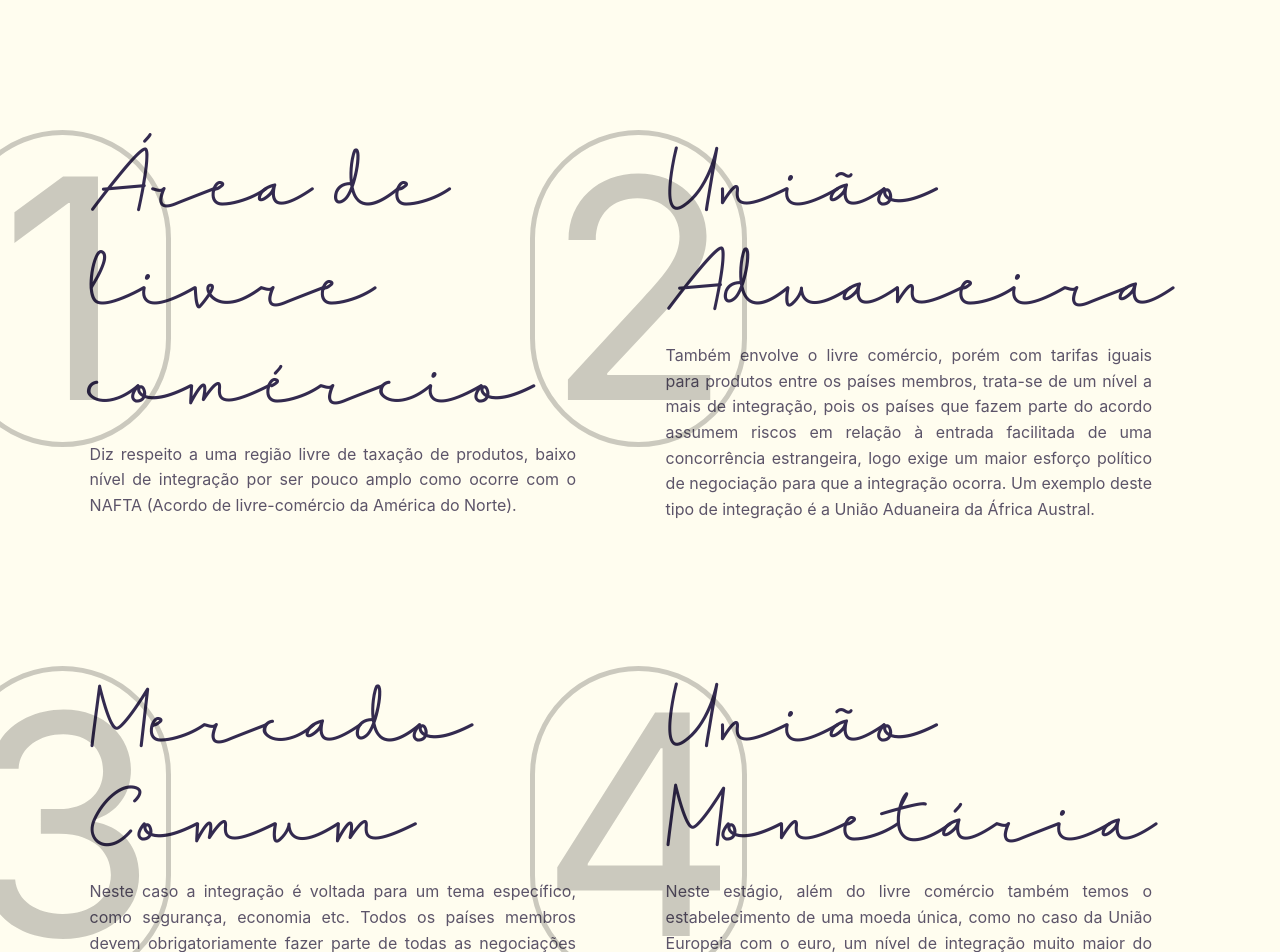
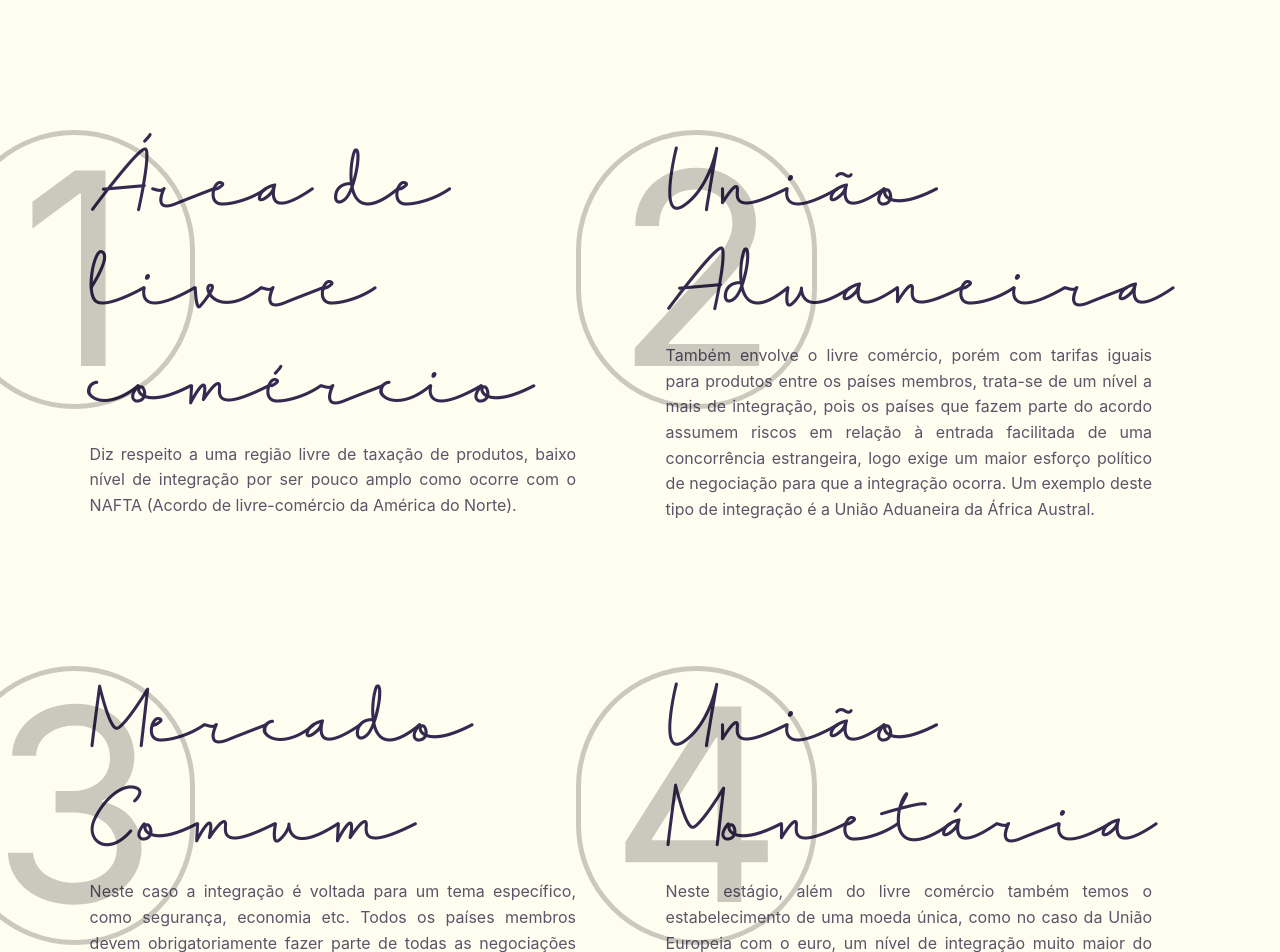
Before and after one commit to emilianoLeite/integracao-regional, a Next.js app: page /integration_types in a window 1280 px wide. Shown: the part 180-1132 px from the top of the page. Built offline with nearby package versions, Linux system fonts and the light colour scheme; a web font is replaced by a local one.

Commit message:
Update watermarks

```diff
--- a/pages/integration_types/index.js
+++ b/pages/integration_types/index.js
@@ -17,7 +17,7 @@ export default function IntegrationTypes() {
         <div className={styles.splitSection}>
 
           <div className={`${styles.halfSection} ${styles.firstRow}`}>
-            <div className={styles.watermark}>
+            <div className={styles.watermark1}>
               <span> 1 </span>
             </div>
 
@@ -29,7 +29,7 @@ export default function IntegrationTypes() {
           </div>
 
           <div className={`${styles.halfSection} ${styles.firstRow}`}>
-            <div className={styles.watermark}>
+            <div className={styles.watermark2}>
               <span> 2 </span>
             </div>
             <h2 className="kinan-font" id="integration-type-2"> União Aduaneira </h2>
@@ -40,13 +40,14 @@ export default function IntegrationTypes() {
           </div>
         </div>
       </section>
+
       <section
         className="container"
       >
         <div className={styles.splitSection}>
 
           <div className={`${styles.halfSection} ${styles.secondRow}`}>
-            <div className={styles.watermark}>
+            <div className={styles.watermark3}>
               <span> 3 </span>
             </div>
             <h2 className="kinan-font" id="integration-type-3"> Mercado Comum </h2>
@@ -57,7 +58,7 @@ export default function IntegrationTypes() {
           </div>
 
           <div className={`${styles.halfSection} ${styles.secondRow}`}>
-            <div className={styles.watermark}>
+            <div className={styles.watermark4}>
               <span> 4 </span>
             </div>
             <h2 className="kinan-font" id="integration-type-4"> União Monetária </h2>
--- a/pages/integration_types/integration_types.module.css
+++ b/pages/integration_types/integration_types.module.css
@@ -6,13 +6,32 @@
   opacity: 0.2;
   color: BLACK;
   position: absolute;
+  font-size: 21em;
+  border: 5px solid black;
+  border-radius: 129px;
+  width: 241px;
+  text-align: center;
+}
+
+.watermark1 {
+  composes: watermark;
   top: 0;
   left: -110px;
-  font-size: 24em;
-  border: 5px solid black;
-  border-radius: 114px;
-  width: 217px;
-  text-align: center;
+}
+.watermark2 {
+  composes: watermark;
+  top: 0;
+  left: -64px;
+}
+.watermark3 {
+  composes: watermark;
+  top: 0;
+  left: -110px;
+}
+.watermark4 {
+  composes: watermark;
+  top: 0;
+  left: -64px;
 }
 
 .splitSection {
```
